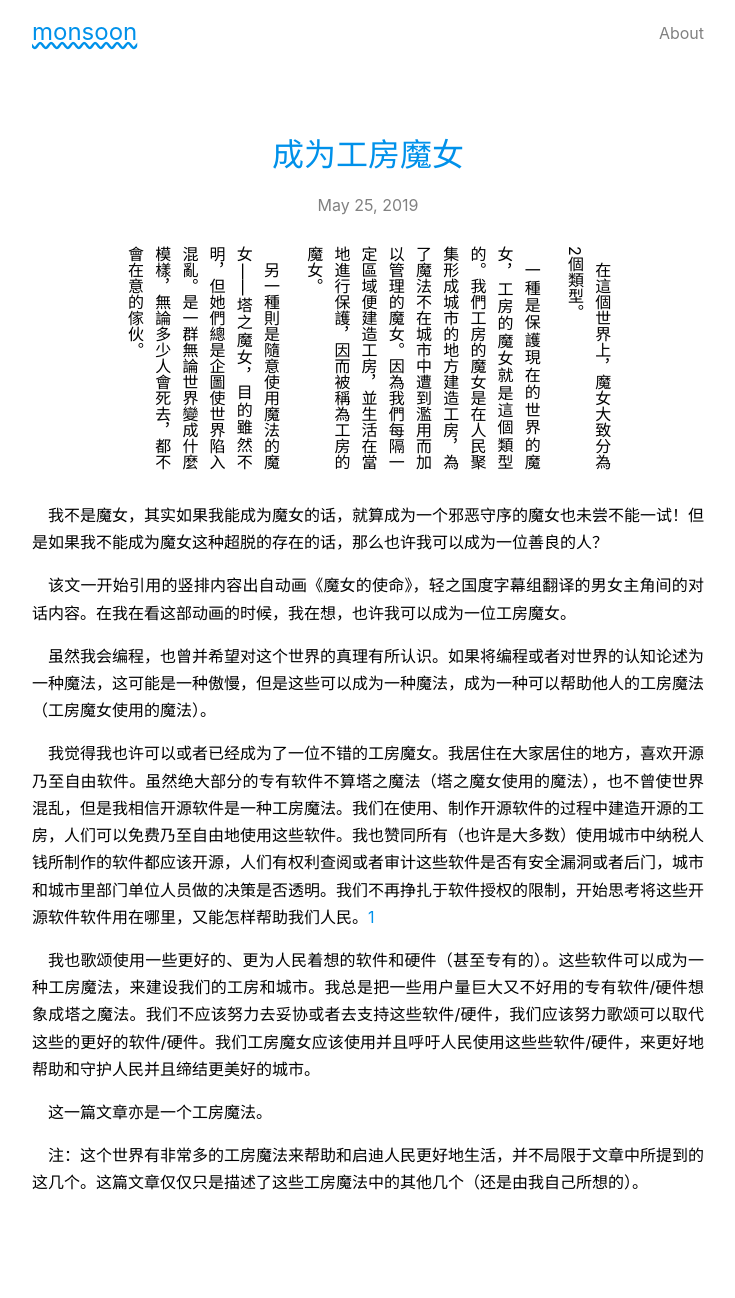
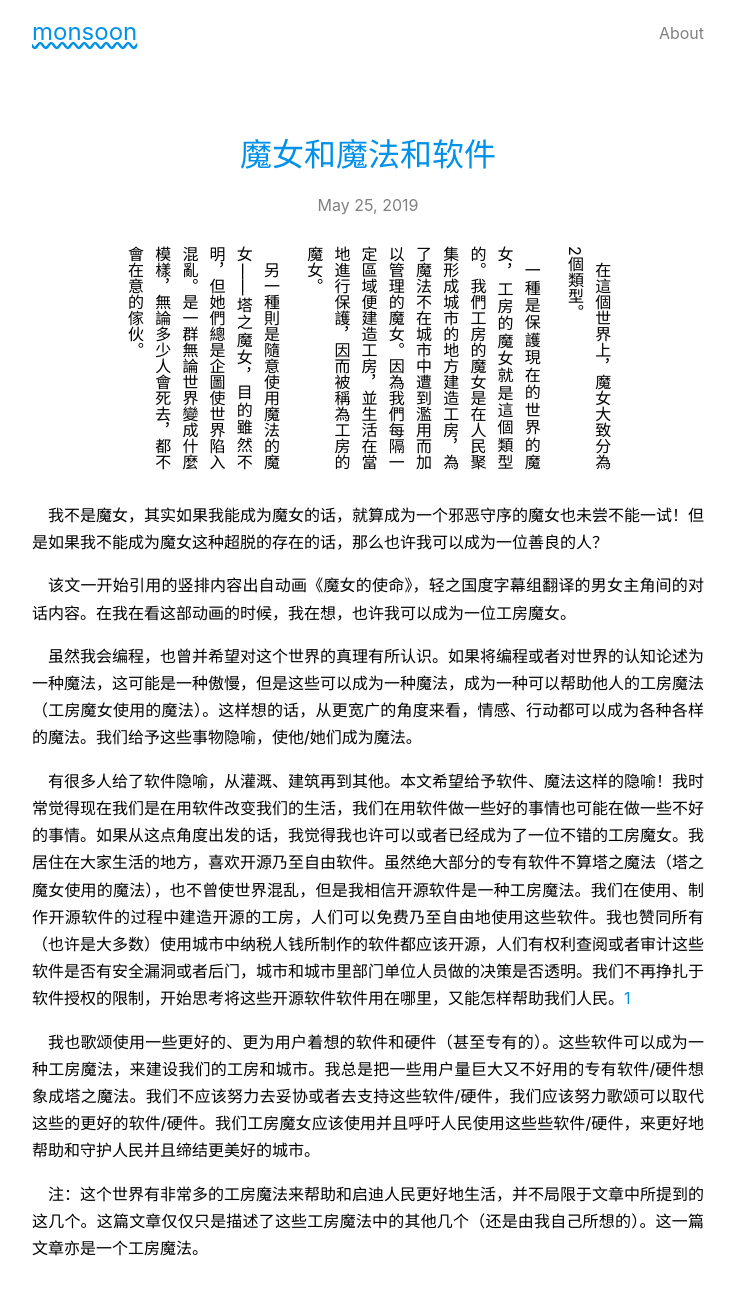
Before and after one commit to youxiaojie/floating-cat.github.io, a Jekyll site: the page built from _posts/2019-05-25-cheng-wei-gong-fang-mo-nv.md, in a window 1280 px wide. Shown: the whole page, without its empty margins (272-1007 px from the left). Built offline with Jekyll 4.4.1, drawn with Linux system fonts in a browser that asks for light colours; comment, search, counter and statistics services are not loaded; before the commit the page ends 1233 px from its top, so only the background shows below that.

Commit message:
Rename article "成为工房魔女" title and improve this article content

```diff
--- a/_posts/2019-05-25-cheng-wei-gong-fang-mo-nv.md
+++ b/_posts/2019-05-25-cheng-wei-gong-fang-mo-nv.md
@@ -1,6 +1,6 @@
 ---
 layout: post
-title: "成为工房魔女"
+title: "魔女和魔法和软件"
 date: '2019-05-25 22:08:00 +0800'
 categories:
   - Weather
@@ -24,14 +24,12 @@ published: true
 
 该文一开始引用的竖排内容出自动画《魔女的使命》，轻之国度字幕组翻译的男女主角间的对话内容。在我在看这部动画的时候，我在想，也许我可以成为一位工房魔女。
 
-虽然我会编程，也曾并希望对这个世界的真理有所认识。如果将编程或者对世界的认知论述为一种魔法，这可能是一种傲慢，但是这些可以成为一种魔法，成为一种可以帮助他人的工房魔法（工房魔女使用的魔法）。
+虽然我会编程，也曾并希望对这个世界的真理有所认识。如果将编程或者对世界的认知论述为一种魔法，这可能是一种傲慢，但是这些可以成为一种魔法，成为一种可以帮助他人的工房魔法（工房魔女使用的魔法）。这样想的话，从更宽广的角度来看，情感、行动都可以成为各种各样的魔法。我们给予这些事物隐喻，使他/她们成为魔法。
 
-我觉得我也许可以或者已经成为了一位不错的工房魔女。我居住在大家居住的地方，喜欢开源乃至自由软件。虽然绝大部分的专有软件不算塔之魔法（塔之魔女使用的魔法），也不曾使世界混乱，但是我相信开源软件是一种工房魔法。我们在使用、制作开源软件的过程中建造开源的工房，人们可以免费乃至自由地使用这些软件。我也赞同所有（也许是大多数）使用城市中纳税人钱所制作的软件都应该开源，人们有权利查阅或者审计这些软件是否有安全漏洞或者后门，城市和城市里部门单位人员做的决策是否透明。我们不再挣扎于软件授权的限制，开始思考将这些开源软件软件用在哪里，又能怎样帮助我们人民。[1]
+有很多人给了软件隐喻，从灌溉、建筑再到其他。本文希望给予软件、魔法这样的隐喻！我时常觉得现在我们是在用软件改变我们的生活，我们在用软件做一些好的事情也可能在做一些不好的事情。如果从这点角度出发的话，我觉得我也许可以或者已经成为了一位不错的工房魔女。我居住在大家生活的地方，喜欢开源乃至自由软件。虽然绝大部分的专有软件不算塔之魔法（塔之魔女使用的魔法），也不曾使世界混乱，但是我相信开源软件是一种工房魔法。我们在使用、制作开源软件的过程中建造开源的工房，人们可以免费乃至自由地使用这些软件。我也赞同所有（也许是大多数）使用城市中纳税人钱所制作的软件都应该开源，人们有权利查阅或者审计这些软件是否有安全漏洞或者后门，城市和城市里部门单位人员做的决策是否透明。我们不再挣扎于软件授权的限制，开始思考将这些开源软件软件用在哪里，又能怎样帮助我们人民。[1]
 
-我也歌颂使用一些更好的、更为人民着想的软件和硬件（甚至专有的）。这些软件可以成为一种工房魔法，来建设我们的工房和城市。我总是把一些用户量巨大又不好用的专有软件/硬件想象成塔之魔法。我们不应该努力去妥协或者去支持这些软件/硬件，我们应该努力歌颂可以取代这些的更好的软件/硬件。我们工房魔女应该使用并且呼吁人民使用这些些软件/硬件，来更好地帮助和守护人民并且缔结更美好的城市。
+我也歌颂使用一些更好的、更为用户着想的软件和硬件（甚至专有的）。这些软件可以成为一种工房魔法，来建设我们的工房和城市。我总是把一些用户量巨大又不好用的专有软件/硬件想象成塔之魔法。我们不应该努力去妥协或者去支持这些软件/硬件，我们应该努力歌颂可以取代这些的更好的软件/硬件。我们工房魔女应该使用并且呼吁人民使用这些些软件/硬件，来更好地帮助和守护人民并且缔结更美好的城市。
 
-这一篇文章亦是一个工房魔法。
-
-注：这个世界有非常多的工房魔法来帮助和启迪人民更好地生活，并不局限于文章中所提到的这几个。这篇文章仅仅只是描述了这些工房魔法中的其他几个（还是由我自己所想的）。
+注：这个世界有非常多的工房魔法来帮助和启迪人民更好地生活，并不局限于文章中所提到的这几个。这篇文章仅仅只是描述了这些工房魔法中的其他几个（还是由我自己所想的）。这一篇文章亦是一个工房魔法。
 
 [1]: https://publiccode.eu/ 该段后半内容大部分引用该网站 publiccode 视频里所展望的蓝图内容
```
